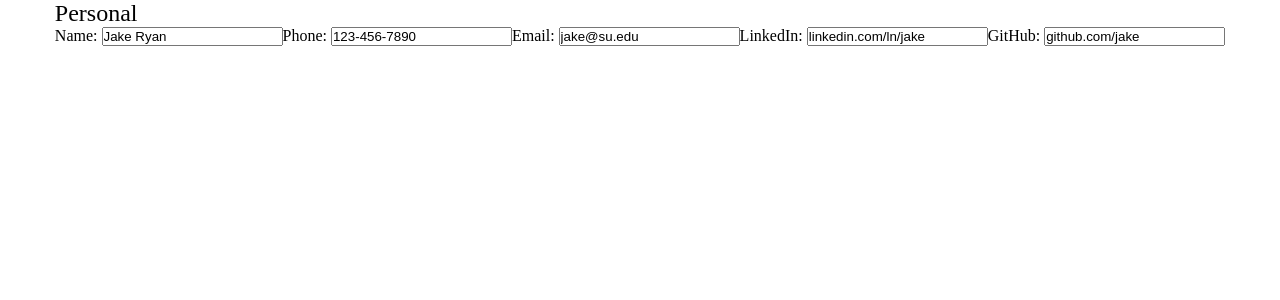
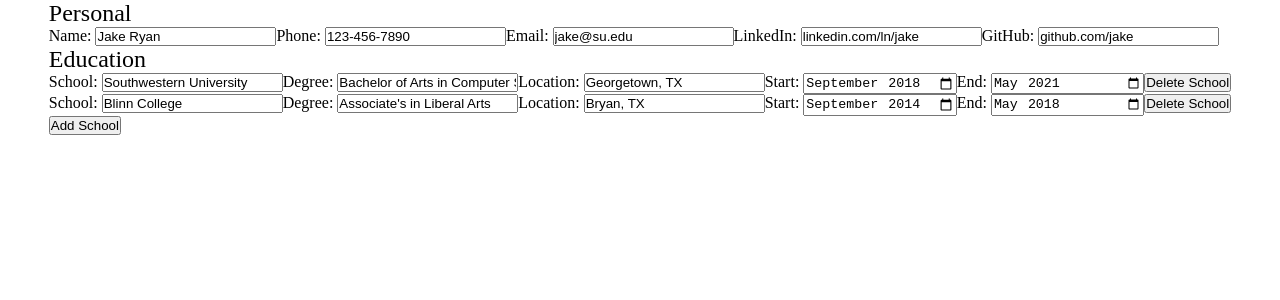
Before and after one commit to endulum/odin-cv-app, a React (Vite) app: page / in a window 1280 px wide. Shown: the top 300 px of the page. Built offline with nearby package versions, Linux system fonts and the light colour scheme.

Commit message:
education info editor fields

```diff
--- a/src/components/editor/EditorEducation.jsx
+++ b/src/components/editor/EditorEducation.jsx
@@ -1,5 +1,75 @@
-export default function EditorEducation() {
+export default function EditorEducation({
+  onEditEducationInfo,
+  onAddEducation,
+  educationInfo,
+}) {
   return (
-    <div />
+    <div className="editor">
+      <h2>Education</h2>
+
+      {educationInfo.map((school) => (
+        <div className="editor-section" key={school.id}>
+          <label>
+            <span>School: </span>
+            <input
+              type="text"
+              value={school.school}
+              onChange={(e) => onEditEducationInfo(school.id, 'school', e.target.value)}
+            />
+          </label>
+
+          <label>
+            <span>Degree: </span>
+            <input
+              type="text"
+              value={school.degree}
+              onChange={(e) => onEditEducationInfo(school.id, 'degree', e.target.value)}
+            />
+          </label>
+
+          <label>
+            <span>Location: </span>
+            <input
+              type="text"
+              value={school.location}
+              onChange={(e) => onEditEducationInfo(school.id, 'location', e.target.value)}
+            />
+          </label>
+
+          <label>
+            <span>Start: </span>
+            <input
+              type="month"
+              value={school.start}
+              onChange={(e) => onEditEducationInfo(school.id, 'start', e.target.value)}
+            />
+          </label>
+
+          <label>
+            <span>End: </span>
+            <input
+              type="month"
+              value={school.end}
+              onChange={(e) => onEditEducationInfo(school.id, 'end', e.target.value)}
+            />
+          </label>
+          {/* todo: keep it dry? */}
+
+          <button
+            type="button"
+            onClick={() => onEditEducationInfo(school.id)}
+          >
+            Delete School
+          </button>
+        </div>
+      ))}
+
+      <button
+        type="button"
+        onClick={onAddEducation}
+      >
+        Add School
+      </button>
+    </div>
   );
 }
```
